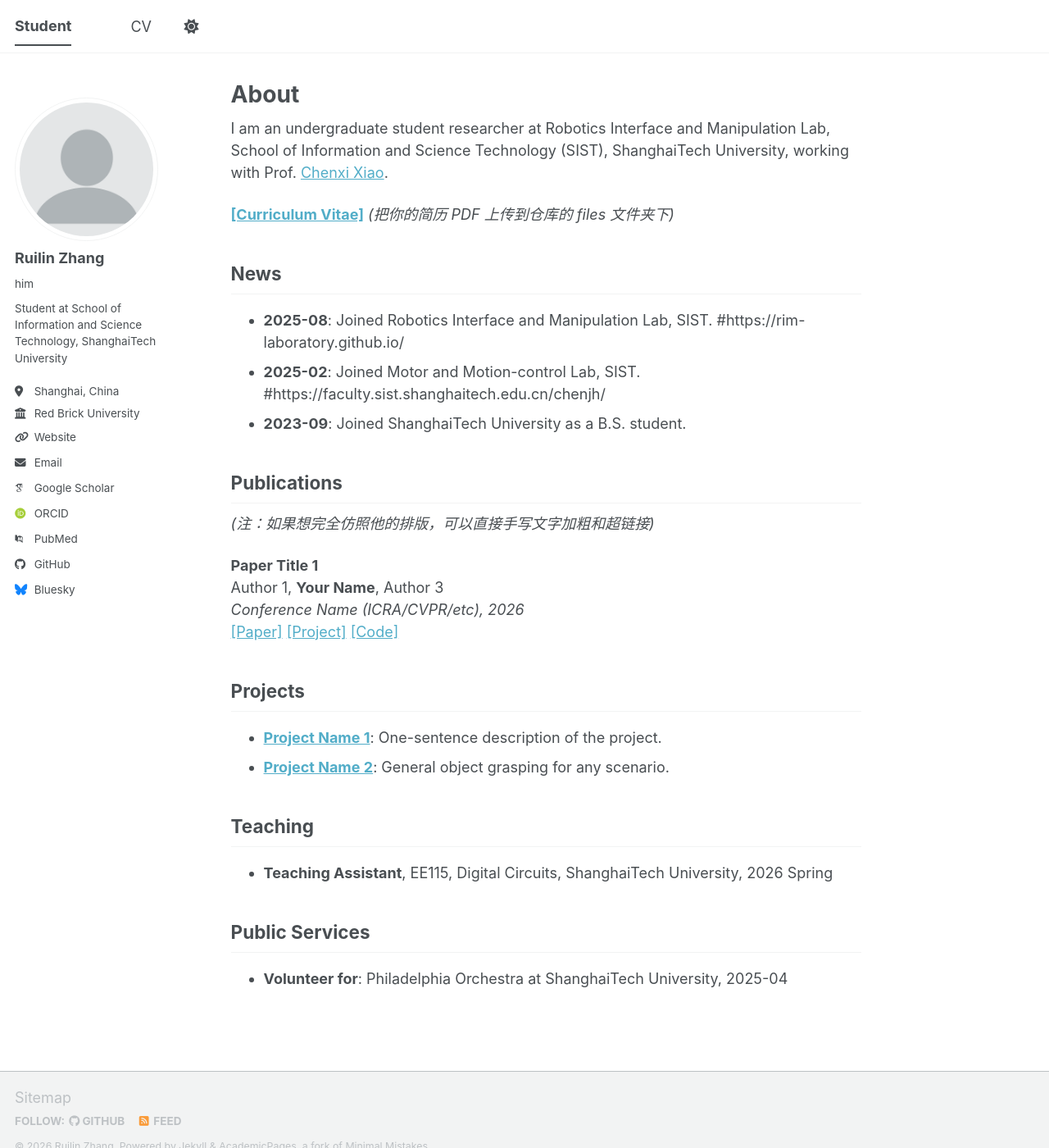
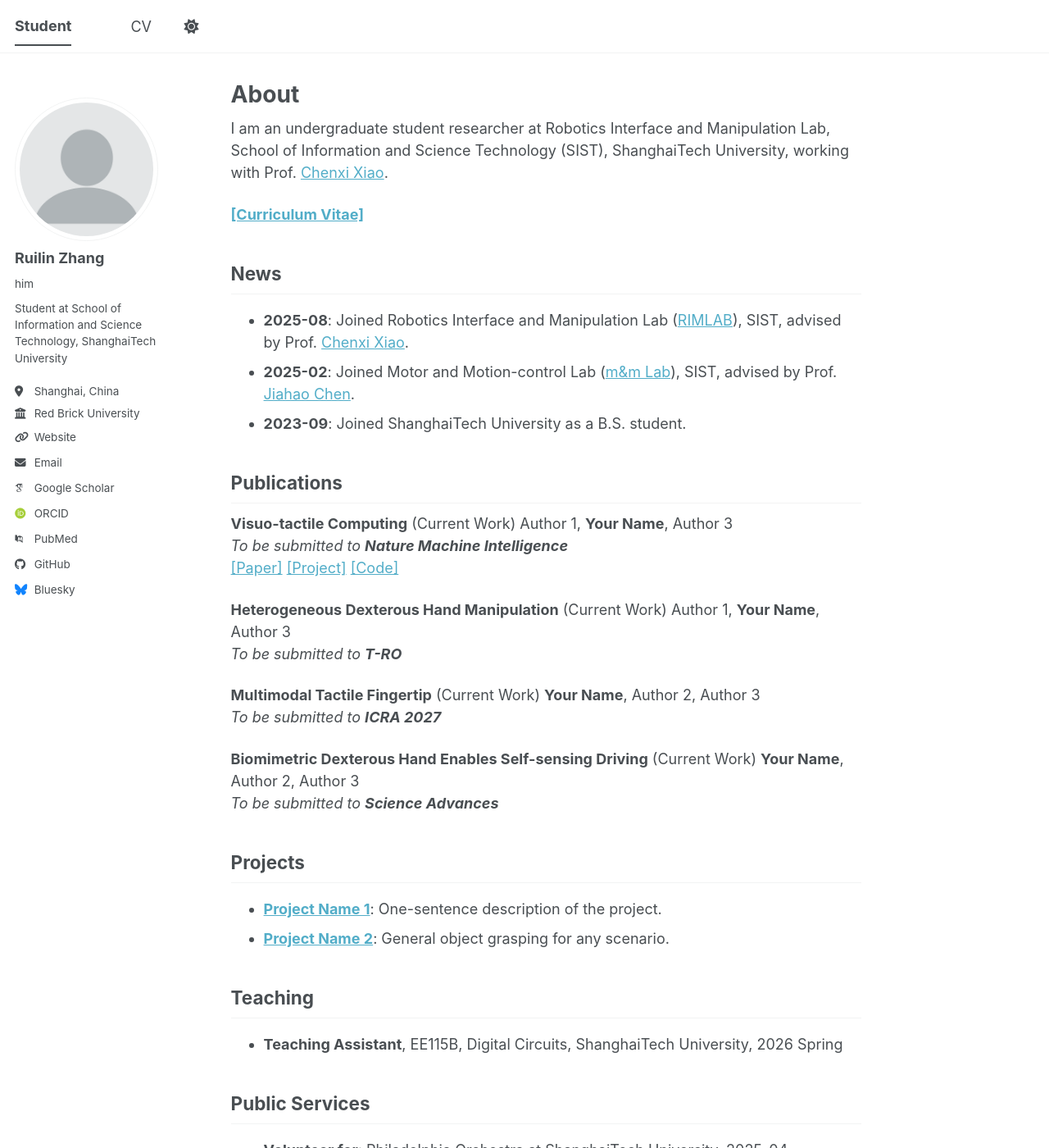
Before and after one commit to bey0ndt1me/bey0ndt1me.github.io, a Jekyll site: the page built from _pages/about.md, in a window 1280 px wide and 1400 px high. Shown: the whole window at 82% size. Built offline with Jekyll 4.4.1, drawn with Linux system fonts in a browser that asks for light colours; some web fonts are replaced; a script bundle is joined from its source files by our own code; library files that are not in the unit come from our copies.

Commit message:
Revise about page with updated info and links
Updated personal information and added links to labs and advisors. Revised publication and project details for clarity.

```diff
--- a/_pages/about.md
+++ b/_pages/about.md
@@ -7,23 +7,33 @@ redirect_from:
   - /about.html
 ---
 
-I am an undergraduate student researcher at Robotics Interface and Manipulation Lab, School of Information and Science Technology (SIST), ShanghaiTech University, working with Prof. [Chenxi Xiao]([链接](https://scholar.google.com/citations?user=Qhiy3doAAAAJ&hl=zh-CN&oi=ao)).
+I am an undergraduate student researcher at Robotics Interface and Manipulation Lab, School of Information and Science Technology (SIST), ShanghaiTech University, working with Prof. [Chenxi Xiao](https://scholar.google.com/citations?user=Qhiy3doAAAAJ&hl=zh-CN&oi=ao).
 
-[**[Curriculum Vitae]**](/files/your_cv.pdf) *(把你的简历 PDF 上传到仓库的 files 文件夹下)*
+[**[Curriculum Vitae]**](/files/your_cv.pdf)
 
 ## News
-* **2025-08**: Joined Robotics Interface and Manipulation Lab, SIST. #https://rim-laboratory.github.io/
-* **2025-02**: Joined Motor and Motion-control Lab, SIST. #https://faculty.sist.shanghaitech.edu.cn/chenjh/
+* **2025-08**: Joined Robotics Interface and Manipulation Lab ([RIMLAB](https://rim-laboratory.github.io/)), SIST, advised by Prof. [Chenxi Xiao](https://scholar.google.com/citations?user=Qhiy3doAAAAJ&hl=zh-CN&oi=ao).
+* **2025-02**: Joined Motor and Motion-control Lab ([m&m Lab](https://faculty.sist.shanghaitech.edu.cn/chenjh/)), SIST, advised by Prof. [Jiahao Chen](https://scholar.google.com/citations?user=Qhiy3doAAAAJ&hl=zh-CN&oi=ao).
 * **2023-09**: Joined ShanghaiTech University as a B.S. student.
 
 ## Publications
-*(注：如果想完全仿照他的排版，可以直接手写文字加粗和超链接)*
 
-**Paper Title 1**
+**Visuo-tactile Computing**  (Current Work)
 Author 1, **Your Name**, Author 3
-*Conference Name (ICRA/CVPR/etc), 2026*
+*To be submitted to **Nature Machine Intelligence***
 [[Paper]](链接) [[Project]](链接) [[Code]](链接)
 
+**Heterogeneous Dexterous Hand Manipulation**  (Current Work)
+Author 1, **Your Name**, Author 3
+*To be submitted to **T-RO***
+
+**Multimodal Tactile Fingertip**  (Current Work)
+**Your Name**, Author 2, Author 3
+*To be submitted to **ICRA 2027***
+
+**Biomimetric Dexterous Hand Enables Self-sensing Driving**  (Current Work)
+**Your Name**, Author 2, Author 3
+*To be submitted to **Science Advances***
 
 
 ## Projects
@@ -31,7 +41,7 @@ Author 1, **Your Name**, Author 3
 * **[Project Name 2](链接)**: General object grasping for any scenario.
 
 ## Teaching
-* **Teaching Assistant**, EE115, Digital Circuits, ShanghaiTech University, 2026 Spring
+* **Teaching Assistant**, EE115B, Digital Circuits, ShanghaiTech University, 2026 Spring
 
 ## Public Services
 * **Volunteer for**: Philadelphia Orchestra at ShanghaiTech University, 2025-04
```
